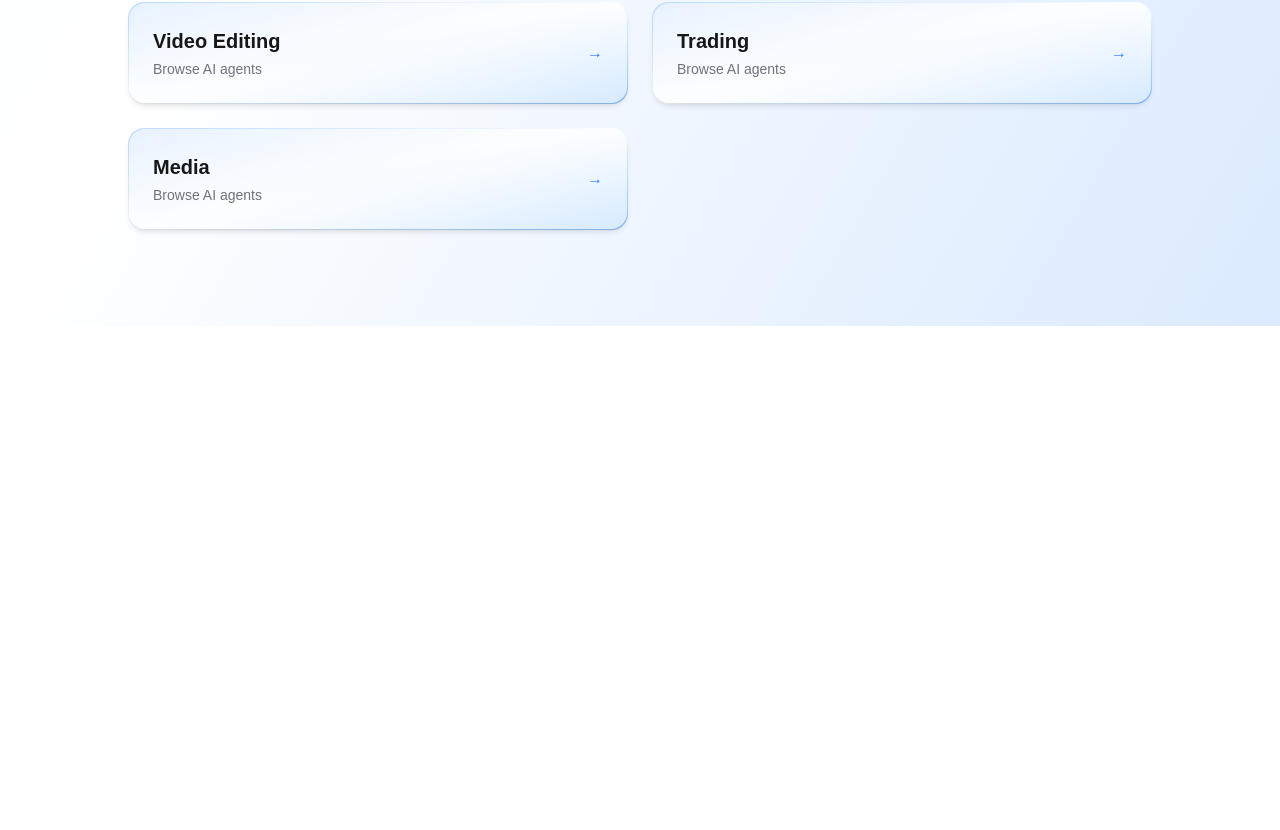
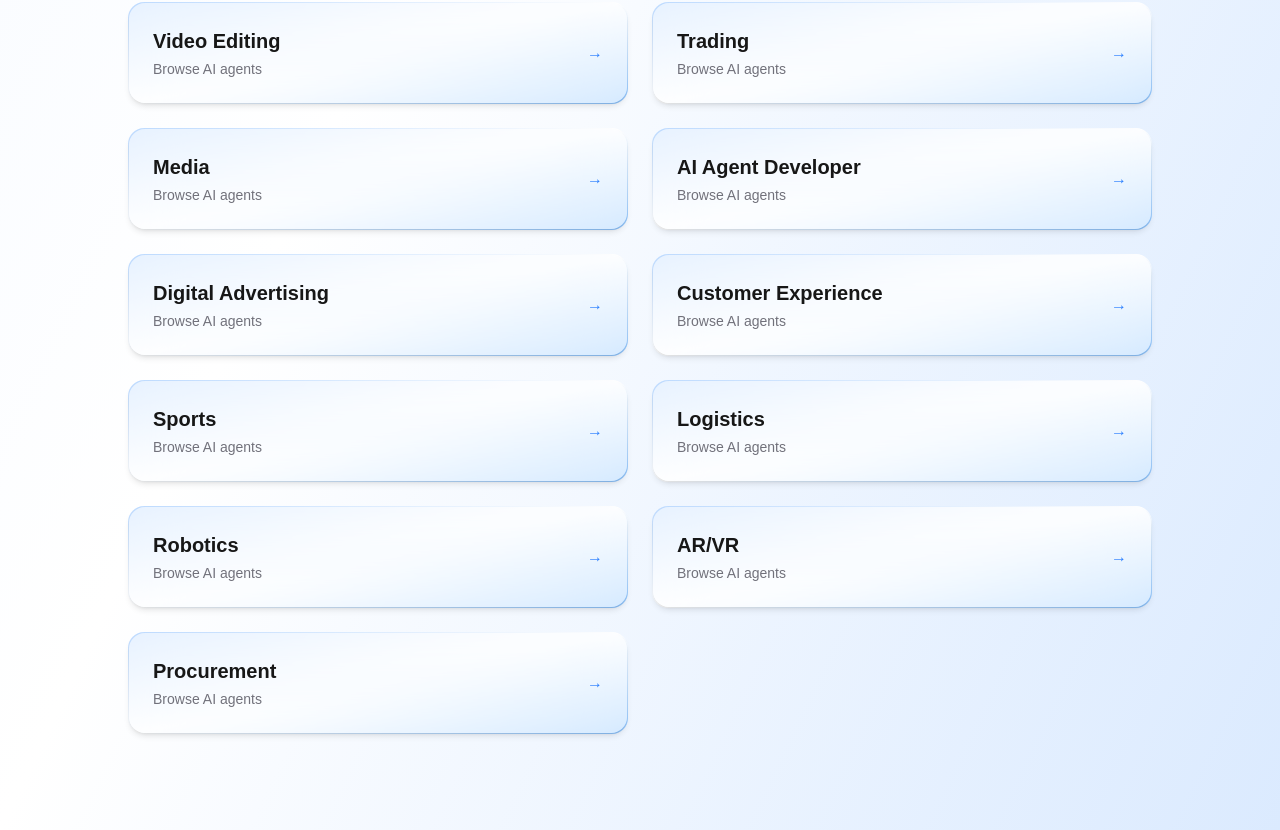
Before and after one commit to agenticlibai-site/agenticlib, a Next.js app: page /domains in a window 1280 px wide. Shown: the part 1872-2702 px from the top of the page. Before the commit the page ends 2198 px from the top, so only its background shows below. Built offline with nearby package versions, Linux system fonts and the light colour scheme.

Commit message:
more domains

```diff
--- a/data/agents.ts
+++ b/data/agents.ts
@@ -373,4 +373,86 @@ export const domains = [
   ],
 },
 
+{
+  name: "AI Agent Developer",
+  slug: "ai-agent-developer",
+  agents: [
+    { name: "Dify", url: "https://dify.ai/" },
+    { name: "Postman AI", url: "https://www.postman.com/product/ai-agent-builder/" },
+  ],
+},
+
+{
+  name: "Digital Advertising",
+  slug: "digital-advertising",
+  agents: [
+    { name: "Omneky", url: "https://www.breakerindustries.com/" },
+    { name: "Firsthand", url: "https://www.firsthand.ai/" },
+  ],
+},
+
+{
+  name: "Customer Experience",
+  slug: "customer-experience",
+  agents: [
+    { name: "Maven AGI", url: "https://www.mavenagi.com/" },
+    { name: "Observe.AI", url: "https://www.observe.ai/" },
+  ],
+},
+
+{
+  name: "Sports",
+  slug: "sports",
+  agents: [
+    { name: "Glide", url: "https://www.glideapps.com/agents/sports" },
+    { name: "Machina", url: "https://machina.gg/" },
+    { name: "Jotform", url: "https://www.jotform.com/agent-templates/category/sports-ai-agents" },
+  ],
+},
+
+{
+  name: "Logistics",
+  slug: "logistics",
+  agents: [
+    { name: "Osher Digital", url: "https://osher.com.au/" },
+    { name: "V7 Labs", url: "https://www.v7labs.com/agents/cost-analysis-agent" },
+    { name: "Pando", url: "https://pando.ai/" },
+  ],
+},
+
+{
+  name: "Robotics",
+  slug: "robotics",
+  agents: [
+    { name: "Breaker", url: "https://www.breakerindustries.com/" },
+    { name: "Figure AI", url: "https://www.figure.ai/" },
+    { name: "Hanson Robotics", url: "https://www.hansonrobotics.com/" },
+    { name: "Miso Robotics", url: "https://misorobotics.com/" },
+    { name: "Locus Robotics", url: "https://locusrobotics.com/" },
+    { name: "Scythe Robotics", url: "https://scytherobotics.com/" },
+    { name: "Sanctuary AI", url: "https://www.sanctuary.ai/" },
+  ],
+},
+
+{
+  name: "AR/VR",
+  slug: "ar-vr",
+  agents: [
+    { name: "GOTOVIAR", url: "https://gotoviar.com/ai-agents/" },
+    { name: "Catalyst", url: "https://catalystvr.com.au/" },
+  ],
+},
+
+{
+  name: "Procurement",
+  slug: "procurement",
+  agents: [
+    { name: "GEP", url: "https://www.gep.com/software/gep-smart/procurement-software/catalog-management/guided-buying" },
+    { name: "Zip", url: "https://ziphq.com/ai" },
+    { name: "Suplari AI", url: "https://suplari.com/" },
+    { name: "Vertice", url: "https://www.vertice.one/solutions/saas-procurement-software" },
+    { name: "Globality", url: "https://www.globality.com/product" },
+    { name: "JAGGAER", url: "https://www.jaggaer.com/" },
+  ],
+},
 ];
```
